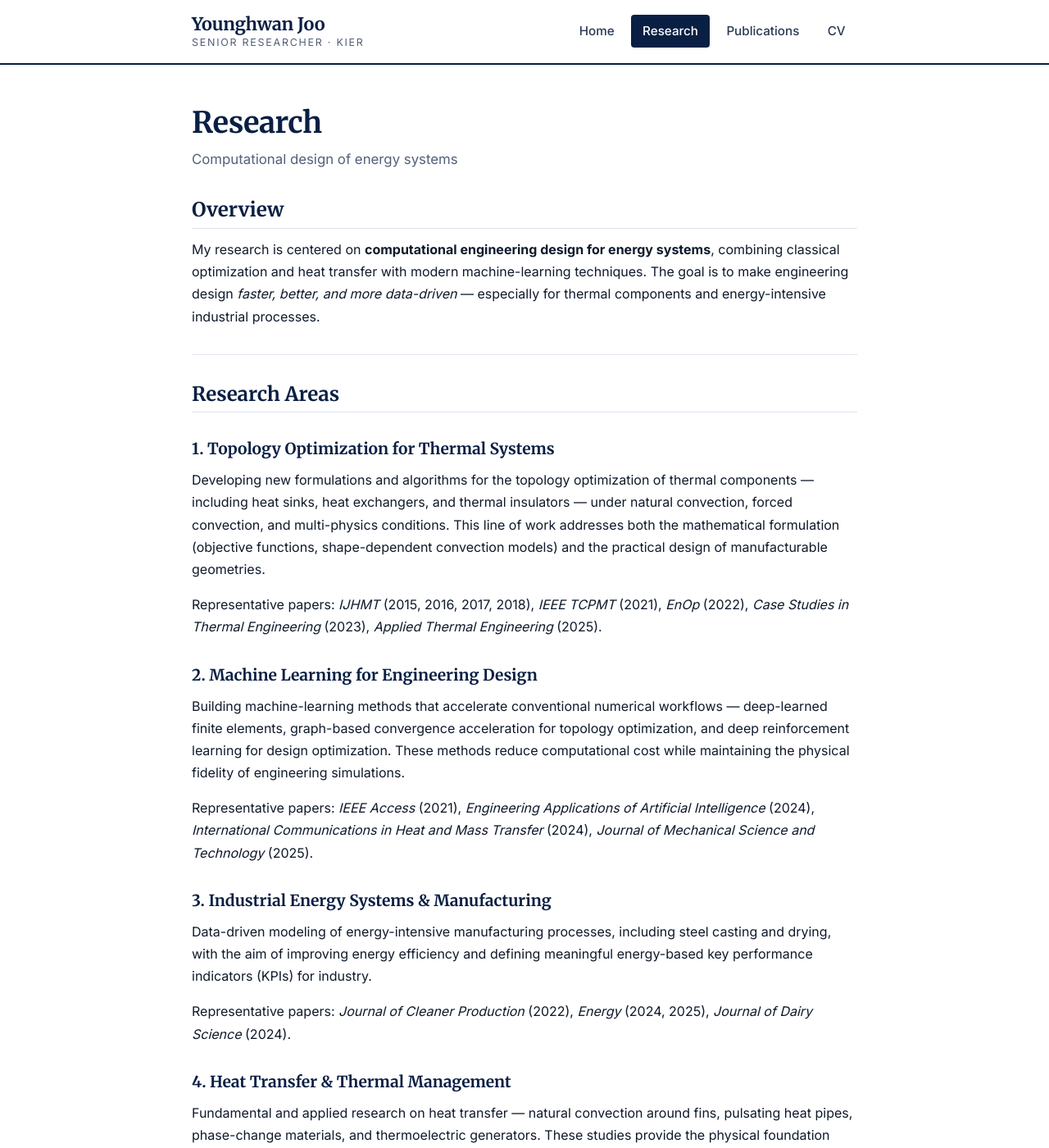
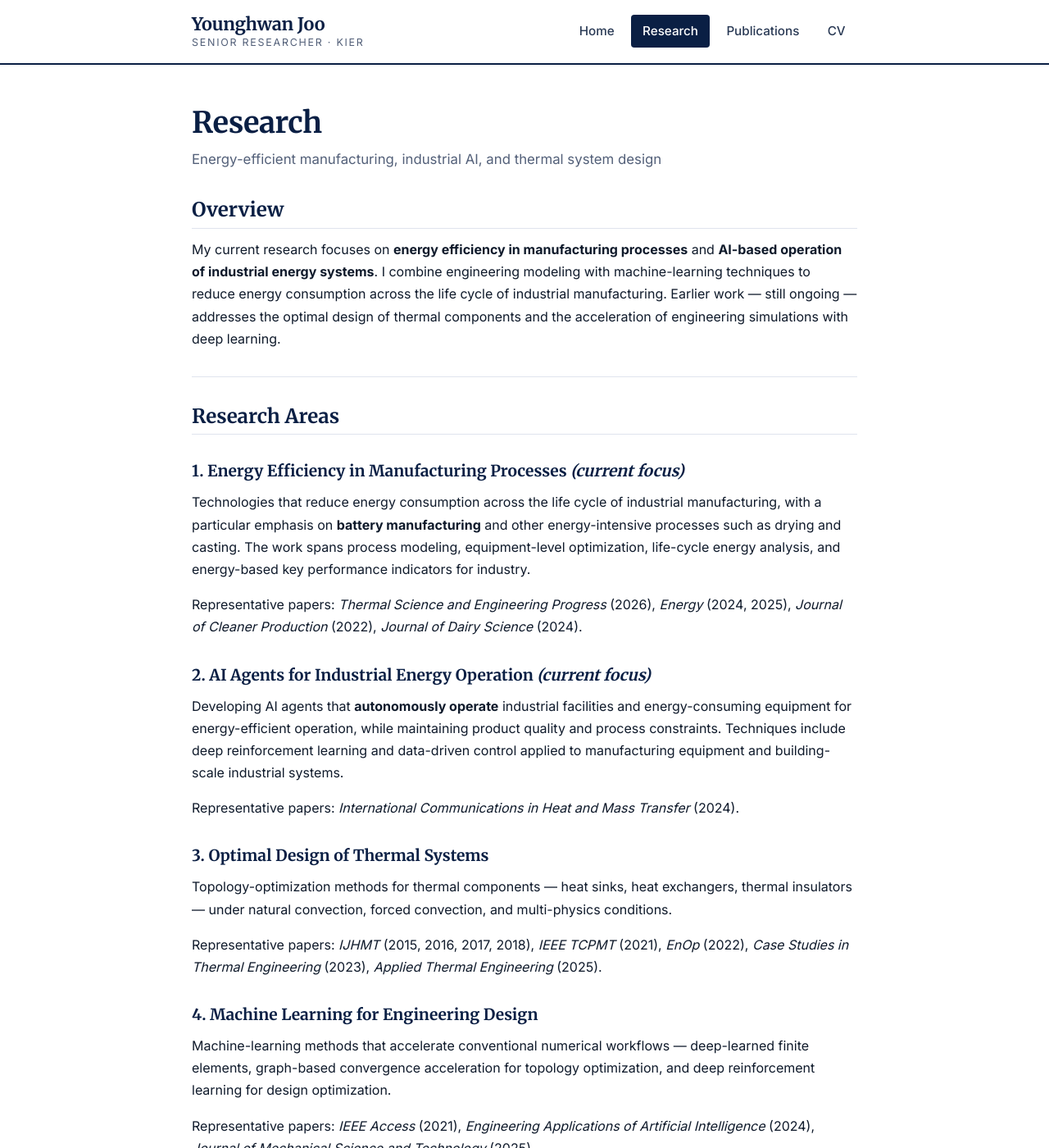
Before and after one commit to yhjoo-kier/yhjoo-kier.github.io, a Jekyll site: the page built from research.md, in a window 1280 px wide and 1400 px high. Shown: the whole window at 82% size. Built offline with Jekyll 4.4.1, drawn with Linux system fonts in a browser that asks for light colours; some of the changed text lies outside the part shown.

Commit message:
연구 분야 수정

```diff
--- a/research.md
+++ b/research.md
@@ -1,39 +1,45 @@
 ---
 layout: page
 title: "Research"
-subtitle: "Computational design of energy systems"
+subtitle: "Energy-efficient manufacturing, industrial AI, and thermal system design"
 permalink: /research/
 ---
 
 ## Overview
 
-My research is centered on **computational engineering design for energy systems**, combining classical optimization and heat transfer with modern machine-learning techniques. The goal is to make engineering design *faster, better, and more data-driven* — especially for thermal components and energy-intensive industrial processes.
+My current research focuses on **energy efficiency in manufacturing processes** and **AI-based operation of industrial energy systems**. I combine engineering modeling with machine-learning techniques to reduce energy consumption across the life cycle of industrial manufacturing. Earlier work — still ongoing — addresses the optimal design of thermal components and the acceleration of engineering simulations with deep learning.
 
 ---
 
 ## Research Areas
 
-### 1. Topology Optimization for Thermal Systems
+### 1. Energy Efficiency in Manufacturing Processes *(current focus)*
 
-Developing new formulations and algorithms for the topology optimization of thermal components — including heat sinks, heat exchangers, and thermal insulators — under natural convection, forced convection, and multi-physics conditions. This line of work addresses both the mathematical formulation (objective functions, shape-dependent convection models) and the practical design of manufacturable geometries.
+Technologies that reduce energy consumption across the life cycle of industrial manufacturing, with a particular emphasis on **battery manufacturing** and other energy-intensive processes such as drying and casting. The work spans process modeling, equipment-level optimization, life-cycle energy analysis, and energy-based key performance indicators for industry.
+
+Representative papers: *Thermal Science and Engineering Progress* (2026), *Energy* (2024, 2025), *Journal of Cleaner Production* (2022), *Journal of Dairy Science* (2024).
+
+### 2. AI Agents for Industrial Energy Operation *(current focus)*
+
+Developing AI agents that **autonomously operate** industrial facilities and energy-consuming equipment for energy-efficient operation, while maintaining product quality and process constraints. Techniques include deep reinforcement learning and data-driven control applied to manufacturing equipment and building-scale industrial systems.
+
+Representative papers: *International Communications in Heat and Mass Transfer* (2024).
+
+### 3. Optimal Design of Thermal Systems
+
+Topology-optimization methods for thermal components — heat sinks, heat exchangers, thermal insulators — under natural convection, forced convection, and multi-physics conditions.
 
 Representative papers: *IJHMT* (2015, 2016, 2017, 2018), *IEEE TCPMT* (2021), *EnOp* (2022), *Case Studies in Thermal Engineering* (2023), *Applied Thermal Engineering* (2025).
 
-### 2. Machine Learning for Engineering Design
+### 4. Machine Learning for Engineering Design
 
-Building machine-learning methods that accelerate conventional numerical workflows — deep-learned finite elements, graph-based convergence acceleration for topology optimization, and deep reinforcement learning for design optimization. These methods reduce computational cost while maintaining the physical fidelity of engineering simulations.
+Machine-learning methods that accelerate conventional numerical workflows — deep-learned finite elements, graph-based convergence acceleration for topology optimization, and deep reinforcement learning for design optimization.
 
-Representative papers: *IEEE Access* (2021), *Engineering Applications of Artificial Intelligence* (2024), *International Communications in Heat and Mass Transfer* (2024), *Journal of Mechanical Science and Technology* (2025).
+Representative papers: *IEEE Access* (2021), *Engineering Applications of Artificial Intelligence* (2024), *Journal of Mechanical Science and Technology* (2025).
 
-### 3. Industrial Energy Systems & Manufacturing
+### 5. Heat Transfer Fundamentals
 
-Data-driven modeling of energy-intensive manufacturing processes, including steel casting and drying, with the aim of improving energy efficiency and defining meaningful energy-based key performance indicators (KPIs) for industry.
-
-Representative papers: *Journal of Cleaner Production* (2022), *Energy* (2024, 2025), *Journal of Dairy Science* (2024).
-
-### 4. Heat Transfer & Thermal Management
-
-Fundamental and applied research on heat transfer — natural convection around fins, pulsating heat pipes, phase-change materials, and thermoelectric generators. These studies provide the physical foundation used in the topology-optimization and machine-learning work above.
+Natural convection, pulsating heat pipes, phase-change materials, and thermoelectric generators — providing the physical foundation for the applied work above.
 
 Representative papers: *IJHMT* (2018), *Energy Conversion and Management* (2018), *Energy* (2023).
 
@@ -43,6 +49,6 @@ Representative papers: *IJHMT* (2018), *Energy Conversion and Management* (2018)
 
 My work has appeared in leading journals in heat transfer, energy, and applied AI, including:
 
-*International Journal of Heat and Mass Transfer* · *Energy* · *Applied Thermal Engineering* · *Engineering Applications of Artificial Intelligence* · *Journal of Cleaner Production* · *IEEE Access* · *IEEE Transactions on Components, Packaging and Manufacturing Technology* · *International Communications in Heat and Mass Transfer* · *Energy Conversion and Management* · *Journal of Mechanical Science and Technology* · *Case Studies in Thermal Engineering* · *Journal of Dairy Science*
+*International Journal of Heat and Mass Transfer* · *Energy* · *Applied Thermal Engineering* · *Engineering Applications of Artificial Intelligence* · *Journal of Cleaner Production* · *IEEE Access* · *IEEE Transactions on Components, Packaging and Manufacturing Technology* · *International Communications in Heat and Mass Transfer* · *Energy Conversion and Management* · *Journal of Mechanical Science and Technology* · *Case Studies in Thermal Engineering* · *Thermal Science and Engineering Progress* · *Journal of Dairy Science*
 
 For the complete list, see the [Publications page]({{ '/publications/' | relative_url }}) or my [Google Scholar profile](https://scholar.google.com/citations?user=2lOiXO4AAAAJ&hl=ko).
```
Also changed, not shown: index.html (+5 -5 lines).
